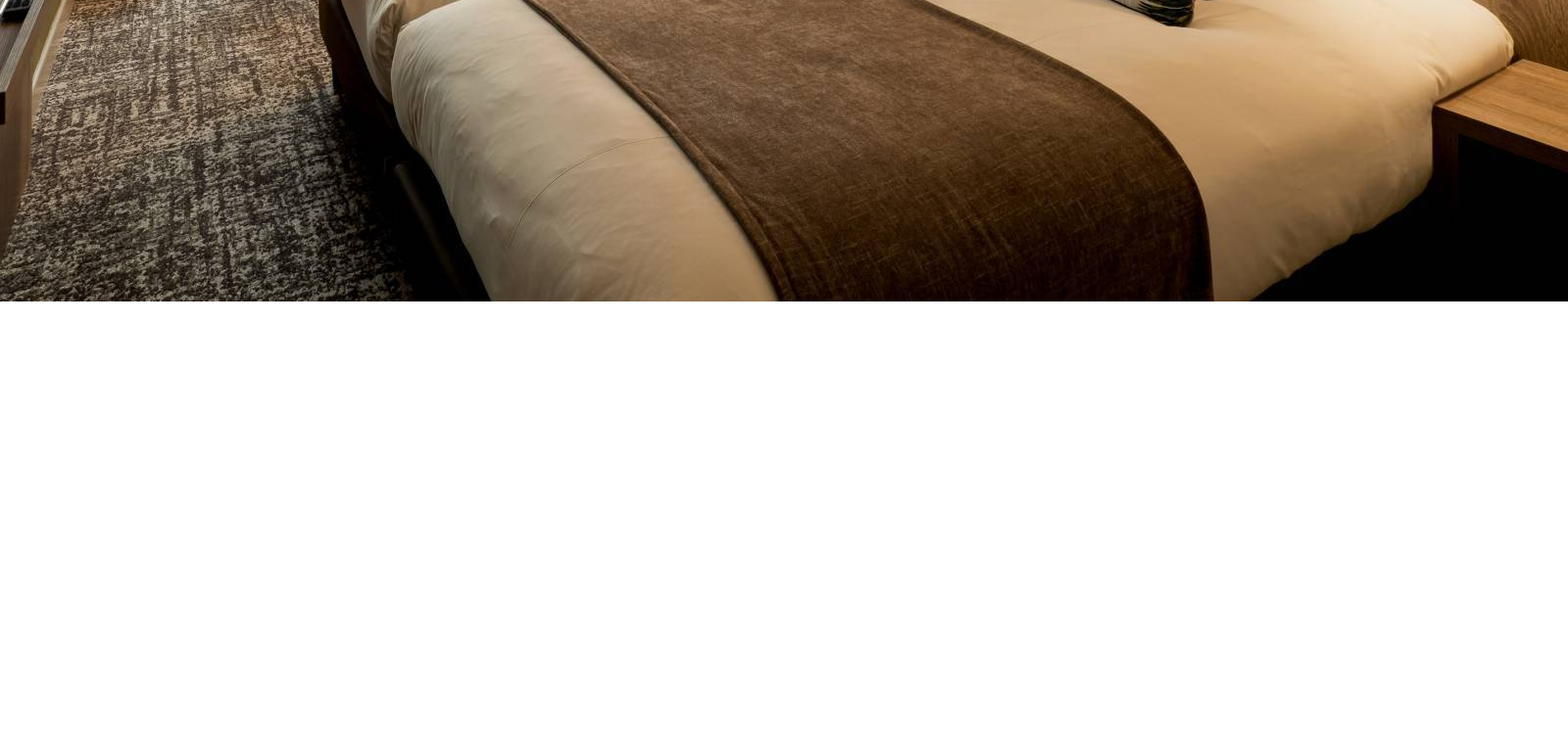
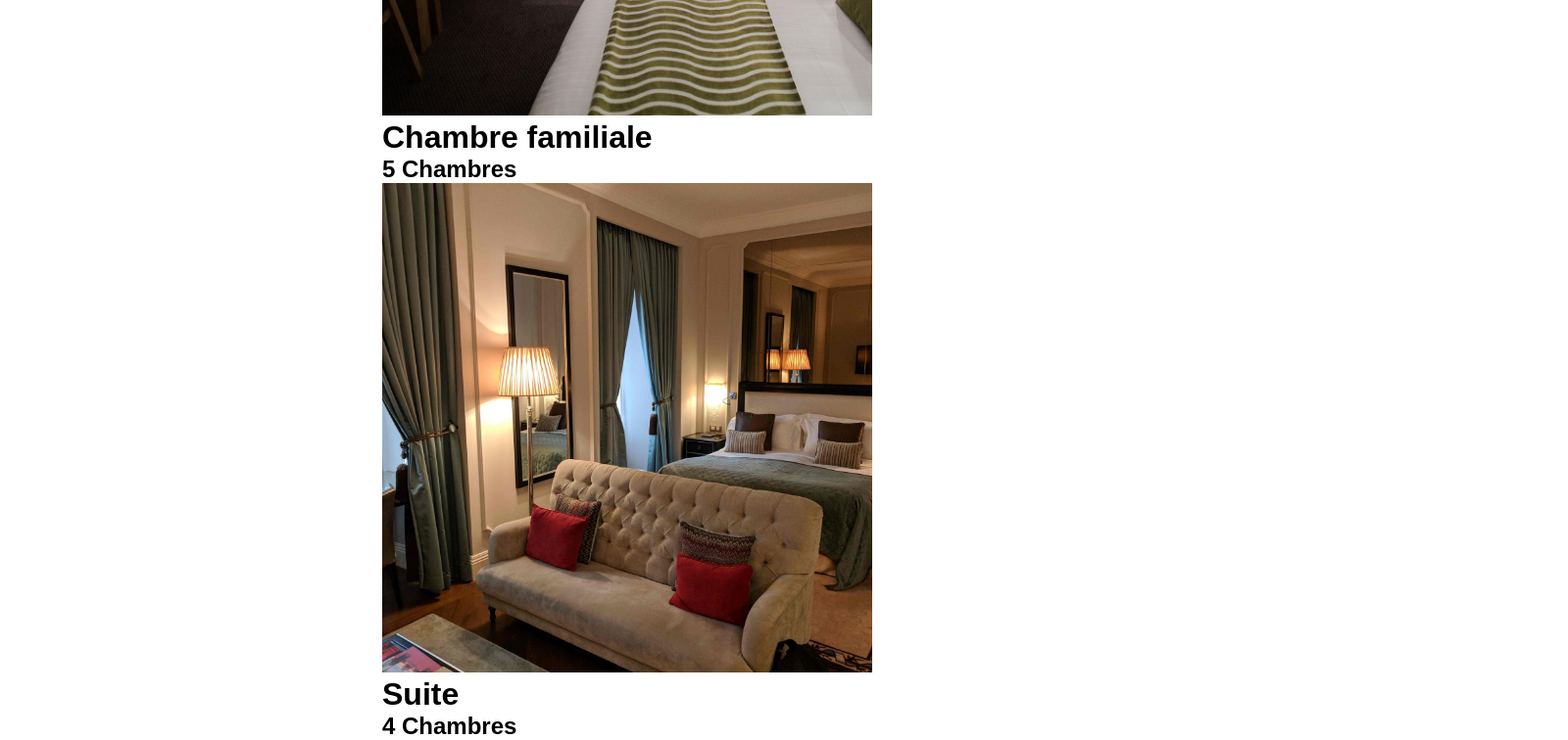
Before and after one commit to andyDevMdg/hotel-reservation-frontend, a React (Vite) app in the folder hotel-reservation/: page / in a window 1280 px wide. Shown: the part 1410-2166 px from the top of the page at 98% size, 1600 px wide, since content can reach past the window. Before the commit the page ends 1787 px from the top, so only its background shows below. Built offline with nearby package versions, Linux system fonts and the light colour scheme.

Commit message:
Add more images into promotion section

```diff
--- a/hotel-reservation/src/components/discount/Discount.jsx
+++ b/hotel-reservation/src/components/discount/Discount.jsx
@@ -1,6 +1,8 @@
 import React from 'react'
 import './discount.css';
 import twinPromotion from '../../img/twinPromotion.jpg';
+import familyPromotion from '../../img/familyPromotion.jpg';
+import suitePromotion from '../../img/suitePromotion.jpg';
 
 function Discount() {
   return (
@@ -8,8 +10,22 @@ function Discount() {
         <div className="discountItem">
           <img src={twinPromotion} alt="" className="discountImg" />
           <div className="discountTitle">
-            <h1>Twin</h1>
-            <h2>10 Chambres</h2>
+            <h1>Chambre Twin</h1>
+            <h2>6 Chambres</h2>
+          </div>
+        </div>
+        <div className="discountItem">
+          <img src={familyPromotion} alt="" className="discountImg" />
+          <div className="discountTitle">
+            <h1>Chambre familiale</h1>
+            <h2>5 Chambres</h2>
+          </div>
+        </div>
+        <div className="discountItem">
+          <img src={suitePromotion} alt="" className="discountImg" />
+          <div className="discountTitle">
+            <h1>Suite</h1>
+            <h2>4 Chambres</h2>
           </div>
         </div>
     </div>
--- a/hotel-reservation/src/components/discount/discount.css
+++ b/hotel-reservation/src/components/discount/discount.css
@@ -0,0 +1,5 @@
+.discountImg {
+    width: 500px;
+    height: 500px;
+    object-fit: cover;
+}
--- a/hotel-reservation/src/pages/home/home.css
+++ b/hotel-reservation/src/pages/home/home.css
@@ -1,5 +1,5 @@
 .homeContainer {
-    margin-top: 30px;
+    margin-top: 50px;
     display: flex;
     flex-direction: column;
     align-items: center;
```
